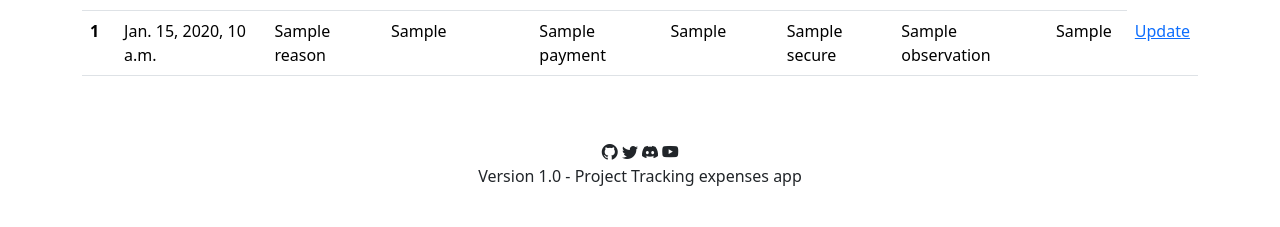
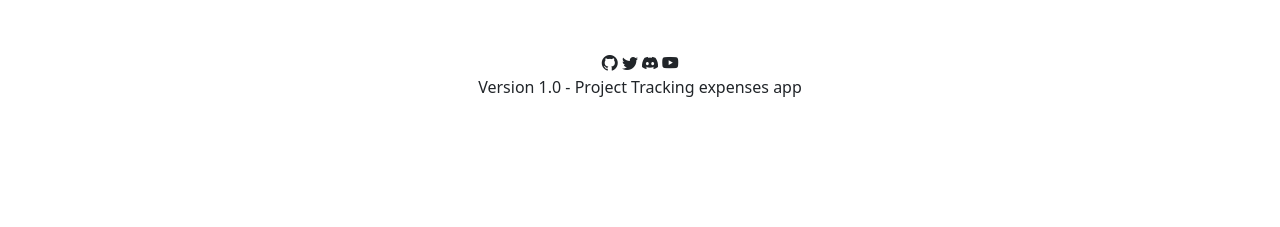
Before and after one commit to Jey-027/Tracking_expenses, a Django app: template Tracking_expenses_web/tracking_app/templates/tracking_app/list_transaction.html in a window 1280 px wide. Shown: the part 218-445 px from the top of the page. Run offline with Django 4.2, Linux system fonts and the light colour scheme; the template is opened without the code that fills it: most values are stand-ins (such as "Sample title", 1, 10 or a date in 2020).

```diff
--- a/Tracking_expenses_web/tracking_app/models.py
+++ b/Tracking_expenses_web/tracking_app/models.py
@@ -82,4 +82,4 @@ class TransactionControl(models.Model):
     id_financial_product = models.ForeignKey(FinancialProducts, on_delete=models.CASCADE)
 
     def __str__(self):
-        return f"{self.date, self.reason ,self.transaction_value, self.payment, self.bank_interest, self.secure, self.observation, self.id_financial_product}"
+        return f"{self.id, self.date, self.reason ,self.transaction_value, self.payment, self.bank_interest, self.secure, self.observation, self.id_financial_product}"
--- a/Tracking_expenses_web/tracking_app/templates/tracking_app/list_transaction.html
+++ b/Tracking_expenses_web/tracking_app/templates/tracking_app/list_transaction.html
@@ -31,6 +31,7 @@
       </thead>
       <tbody>
         {% for val in transaction_list %}
+          {% if val.reason == 'lunch' %}
             <tr>
               <th scope="row">{{ val.id }}</th>
               <td>{{ val.date }}</td>
@@ -43,6 +44,7 @@
               <td>{{ val.id_financial_product }}</td>
               <td><a href="{% url 'Update_transaction' val.id %}" class="button" aria-pressed="true">Update</a></td>
             </tr>
+          {% endif %}
         {% endfor %}
       </tbody>
     </table>
```
Lines whose indentation alone changed are shown as unchanged.
